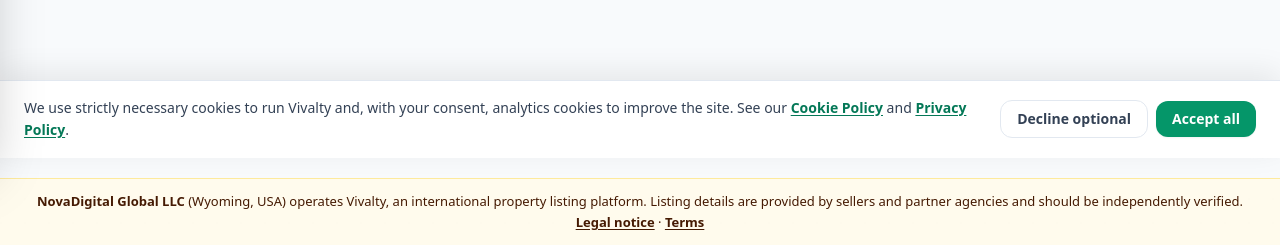
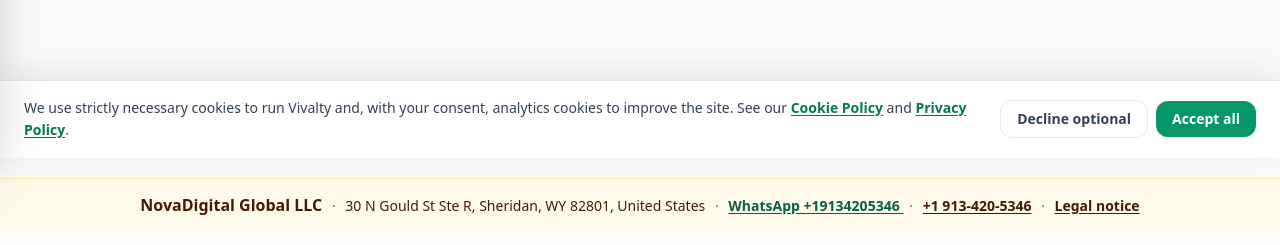
Before and after one commit to ares1231231/VIVALTY, a Django app: page /auth/forgot/ in a window 1280 px wide. Shown: the part 642-887 px from the top of the page. Run offline with Django 5.2, Linux system fonts and the light colour scheme; style sheets or scripts are compiled from the project's sources; some libraries are stand-ins or nearby versions; some web fonts are replaced.

Commit message:
feat: make company name, address and WhatsApp highly visible in footer
Add a prominent company identity card in the footer and surface NovaDigital Global LLC details in the site-wide compliance bar.

Co-authored-by: Cursor <cursoragent@cursor.com>

```diff
--- a/apps/web/templates/web/components/compliance_bar.html
+++ b/apps/web/templates/web/components/compliance_bar.html
@@ -1,10 +1,23 @@
 {# Site-wide regulatory disclaimer — visible on every page for ad-platform reviewers. #}
-<div class="border-t border-amber-200/80 bg-amber-50/90 text-amber-950" role="note" aria-label="Regulatory disclaimer">
-  <div class="mx-auto max-w-7xl px-4 sm:px-6 py-3 text-center text-xs sm:text-[13px] leading-relaxed">
-    <strong class="font-semibold">{{ COMPANY_LEGAL_NAME }}</strong> (Wyoming, USA) operates Vivalty, an international property listing platform.
-    Listing details are provided by sellers and partner agencies and should be independently verified.
-    <a href="{% url 'web:legal_notice' %}" class="font-semibold underline underline-offset-2 hover:text-amber-900">Legal notice</a>
-    ·
-    <a href="{% url 'web:terms' %}" class="font-semibold underline underline-offset-2 hover:text-amber-900">Terms</a>
+{% load web_extras %}
+<div class="border-t border-amber-200/80 bg-amber-50 text-amber-950" role="note" aria-label="Company identity">
+  <div class="mx-auto max-w-7xl px-4 sm:px-6 py-3.5 text-center text-xs sm:text-sm leading-relaxed">
+    <strong class="text-sm font-extrabold text-amber-950 sm:text-base">{{ COMPANY_LEGAL_NAME }}</strong>
+    <span class="mx-1.5 text-amber-700">·</span>
+    <span class="font-medium">{{ COMPANY_REGISTERED_ADDRESS }}</span>
+    {% if COMPANY_WHATSAPP %}
+    <span class="mx-1.5 text-amber-700">·</span>
+    <a href="https://wa.me/{{ COMPANY_WHATSAPP|digits }}"
+       class="font-bold text-emerald-800 underline underline-offset-2 hover:text-emerald-950"
+       rel="noopener noreferrer" target="_blank">
+      WhatsApp +{{ COMPANY_WHATSAPP|digits }}
+    </a>
+    {% endif %}
+    {% if COMPANY_PHONE %}
+    <span class="mx-1.5 text-amber-700">·</span>
+    <a href="tel:{{ COMPANY_PHONE|digits }}" class="font-semibold underline underline-offset-2 hover:text-amber-900">{{ COMPANY_PHONE }}</a>
+    {% endif %}
+    <span class="mx-1.5 hidden text-amber-700 sm:inline">·</span>
+    <a href="{% url 'web:legal_notice' %}" class="mt-1 inline-block font-semibold underline underline-offset-2 hover:text-amber-900 sm:mt-0">Legal notice</a>
   </div>
 </div>
--- a/apps/web/templates/web/components/footer.html
+++ b/apps/web/templates/web/components/footer.html
@@ -29,20 +29,52 @@
           destinations, with verified listings and local guides.
         </p>
 
-        {# Trust strip #}
-        <div class="mt-6 flex flex-wrap items-center gap-x-5 gap-y-2 text-xs text-ink-500">
-          <div class="flex items-center gap-1.5">
-            <span class="h-1.5 w-1.5 rounded-full bg-emerald-400 animate-pulse"></span>
-            <span>Multilingual support</span>
+        {# Company identity — prominent for visitors & ad reviewers #}
+        <div class="mt-6 max-w-lg rounded-2xl border border-white/15 bg-white/5 p-5">
+          <p class="text-[11px] font-bold uppercase tracking-[0.2em] text-brand-300">Operated by</p>
+          <p class="mt-1.5 text-xl font-extrabold tracking-tight text-white sm:text-2xl">
+            {{ COMPANY_LEGAL_NAME }}
+          </p>
+          <p class="mt-1 text-sm font-medium text-ink-300">
+            Wyoming LLC · United States
+            {% if COMPANY_EIN %}<span class="text-ink-500"> · EIN {{ COMPANY_EIN }}</span>{% endif %}
+          </p>
+          <div class="mt-4 space-y-2.5 text-sm text-ink-200">
+            <p class="flex items-start gap-2.5">
+              <svg class="mt-0.5 h-4 w-4 shrink-0 text-brand-400" fill="none" viewBox="0 0 24 24" stroke="currentColor" stroke-width="2" aria-hidden="true">
+                <path stroke-linecap="round" stroke-linejoin="round" d="M17.657 16.657L13.414 20.9a1.998 1.998 0 01-2.827 0l-4.244-4.243a8 8 0 1111.314 0z"/>
+                <path stroke-linecap="round" stroke-linejoin="round" d="M15 11a3 3 0 11-6 0 3 3 0 016 0z"/>
+              </svg>
+              <span class="font-medium leading-snug text-white">{{ COMPANY_REGISTERED_ADDRESS }}</span>
+            </p>
+            {% if COMPANY_PHONE %}
+            <p class="flex items-center gap-2.5">
+              <svg class="h-4 w-4 shrink-0 text-brand-400" fill="none" viewBox="0 0 24 24" stroke="currentColor" stroke-width="2" aria-hidden="true">
+                <path stroke-linecap="round" stroke-linejoin="round" d="M3 5a2 2 0 012-2h3.28a1 1 0 01.948.684l1.498 4.493a1 1 0 01-.502 1.21l-2.257 1.13a11.042 11.042 0 005.516 5.516l1.13-2.257a1 1 0 011.21-.502l4.493 1.498a1 1 0 01.684.949V19a2 2 0 01-2 2h-1C9.716 21 3 14.284 3 6V5z"/>
+              </svg>
+              <a href="tel:{{ COMPANY_PHONE|digits }}" class="font-semibold text-white hover:text-brand-300 transition-colors">{{ COMPANY_PHONE }}</a>
+            </p>
+            {% endif %}
+            {% if COMPANY_WHATSAPP %}
+            <p class="flex items-center gap-2.5">
+              <svg class="h-4 w-4 shrink-0 text-[#25D366]" viewBox="0 0 24 24" fill="currentColor" aria-hidden="true">
+                <path d="M17.472 14.382c-.297-.149-1.758-.867-2.03-.967-.273-.099-.471-.148-.67.15-.197.297-.767.966-.94 1.164-.173.199-.347.223-.644.075-.297-.15-1.255-.463-2.39-1.475-.883-.788-1.48-1.761-1.653-2.059-.173-.297-.018-.458.13-.606.134-.133.298-.347.446-.52.149-.174.198-.298.298-.497.099-.198.05-.371-.025-.52-.075-.149-.669-1.612-.916-2.207-.242-.579-.487-.5-.669-.51-.173-.008-.371-.01-.57-.01-.198 0-.52.074-.792.372-.272.297-1.04 1.016-1.04 2.479 0 1.462 1.065 2.875 1.213 3.074.149.198 2.096 3.2 5.077 4.487.709.306 1.262.489 1.694.625.712.227 1.36.195 1.871.118.571-.085 1.758-.719 2.006-1.413.248-.694.248-1.289.173-1.413-.074-.124-.272-.198-.57-.347m-5.421 7.403h-.004a9.87 9.87 0 01-5.031-1.378l-.361-.214-3.741.982.998-3.648-.235-.374a9.86 9.86 0 01-1.51-5.26c.001-5.45 4.436-9.884 9.888-9.884 2.64 0 5.122 1.03 6.988 2.898a9.825 9.825 0 012.893 6.994c-.003 5.45-4.435 9.884-9.885 9.884m8.413-18.297A11.815 11.815 0 0012.05 0C5.495 0 .16 5.335.157 11.892c0 2.096.547 4.142 1.588 5.945L.057 24l6.305-1.654a11.882 11.882 0 005.683 1.448h.005c6.554 0 11.89-5.335 11.893-11.893a11.821 11.821 0 00-3.48-8.413z"/>
+              </svg>
+              <a href="https://wa.me/{{ COMPANY_WHATSAPP|digits }}"
+                 class="inline-flex items-center gap-2 font-bold text-[#25D366] hover:text-[#4ae07e] transition-colors"
+                 rel="noopener noreferrer" target="_blank">
+                WhatsApp +{{ COMPANY_WHATSAPP|digits }}
+              </a>
+            </p>
+            {% endif %}
           </div>
-          <div class="flex items-center gap-1.5">
-            <span class="h-1.5 w-1.5 rounded-full bg-sky-400"></span>
-            <span>7 destinations</span>
-          </div>
-          <div class="flex items-center gap-1.5">
-            <span class="h-1.5 w-1.5 rounded-full bg-amber-400"></span>
-            <span>Verified listings</span>
-          </div>
+          {% if COMPANY_WHATSAPP %}
+          <a href="https://wa.me/{{ COMPANY_WHATSAPP|digits }}"
+             class="mt-4 inline-flex w-full items-center justify-center gap-2 rounded-xl bg-[#25D366] px-4 py-3 text-sm font-bold text-white shadow-lg shadow-[#25D366]/20 hover:bg-[#1ebe57] transition-colors sm:w-auto"
+             rel="noopener noreferrer" target="_blank">
+            Chat on WhatsApp
+          </a>
+          {% endif %}
         </div>
       </div>
 
@@ -139,27 +171,53 @@
       </div>
     </div>
 
-    {# ── Bottom: legal + socials ────────────────────────────────── #}
-    <div class="mt-12 pt-8 border-t border-white/10 flex flex-col sm:flex-row items-center justify-between gap-4">
-      <div class="flex flex-wrap items-center gap-x-5 gap-y-1 text-xs text-ink-500">
+    {# ── Bottom: company identity + legal links ─────────────────── #}
+    <div class="mt-12 space-y-6 border-t border-white/10 pt-8">
+      <div class="flex flex-col gap-4 lg:flex-row lg:items-center lg:justify-between">
+        <div>
+          <p class="text-base font-extrabold text-white sm:text-lg">{{ COMPANY_LEGAL_NAME }}</p>
+          <p class="mt-1 text-sm font-medium text-ink-200">{{ COMPANY_REGISTERED_ADDRESS }}</p>
+          <div class="mt-2 flex flex-wrap items-center gap-x-4 gap-y-1 text-sm">
+            {% if COMPANY_PHONE %}
+            <a href="tel:{{ COMPANY_PHONE|digits }}" class="font-semibold text-white hover:text-brand-300 transition-colors">{{ COMPANY_PHONE }}</a>
+            {% endif %}
+            {% if COMPANY_WHATSAPP %}
+            <a href="https://wa.me/{{ COMPANY_WHATSAPP|digits }}"
+               class="font-bold text-[#25D366] hover:text-[#4ae07e] transition-colors"
+               rel="noopener noreferrer" target="_blank">
+              WhatsApp +{{ COMPANY_WHATSAPP|digits }}
+            </a>
+            {% endif %}
+            {% if COMPANY_EIN %}
+            <span class="text-ink-400">EIN {{ COMPANY_EIN }}</span>
+            {% endif %}
+          </div>
+        </div>
+        <div class="flex items-center gap-2">
+          {% if COMPANY_WHATSAPP %}
+          <a href="https://wa.me/{{ COMPANY_WHATSAPP|digits }}"
+             aria-label="WhatsApp {{ COMPANY_WHATSAPP }}"
+             class="inline-flex h-10 items-center gap-2 rounded-xl bg-[#25D366] px-4 text-sm font-bold text-white hover:bg-[#1ebe57] transition-colors"
+             rel="noopener noreferrer" target="_blank">
+            WhatsApp
+          </a>
+          {% endif %}
+          <a href="mailto:{{ COMPANY_SUPPORT_EMAIL }}" aria-label="Email {{ COMPANY_SUPPORT_EMAIL }}"
+             class="flex h-10 w-10 items-center justify-center rounded-xl border border-white/10 bg-white/5 text-ink-300 hover:text-white hover:border-white/20 hover:bg-white/10 transition-all">
+            <svg class="h-4 w-4" viewBox="0 0 24 24" fill="none" stroke="currentColor" stroke-width="2">
+              <path stroke-linecap="round" stroke-linejoin="round" d="M3 8l9 6 9-6M5 19h14a2 2 0 002-2V7a2 2 0 00-2-2H5a2 2 0 00-2 2v10a2 2 0 002 2z"/>
+            </svg>
+          </a>
+        </div>
+      </div>
+
+      <div class="flex flex-wrap items-center gap-x-5 gap-y-2 text-xs text-ink-500">
         <span>&copy; {% now "Y" %} {{ COMPANY_LEGAL_NAME }}. All rights reserved.</span>
-        <span class="hidden sm:inline text-ink-600">·</span>
-        <span class="w-full sm:w-auto text-ink-500">{{ COMPANY_REGISTERED_ADDRESS }}</span>
-        {% if COMPANY_EIN %}<span class="text-ink-500">EIN {{ COMPANY_EIN }}</span>{% endif %}
         <a href="{% url 'web:privacy' %}" class="hover:text-white transition-colors">Privacy</a>
         <a href="{% url 'web:terms' %}" class="hover:text-white transition-colors">Terms</a>
         <a href="{% url 'web:cookies' %}" class="hover:text-white transition-colors">Cookies</a>
         <a href="{% url 'web:legal_notice' %}" class="hover:text-white transition-colors">Legal notice</a>
         <a href="{% url 'web:contact' %}" class="hover:text-white transition-colors">Contact</a>
-      </div>
-
-      <div class="flex items-center gap-2">
-        <a href="mailto:{{ COMPANY_SUPPORT_EMAIL }}" aria-label="Email {{ COMPANY_SUPPORT_EMAIL }}"
-           class="flex h-9 w-9 items-center justify-center rounded-xl border border-white/10 bg-white/5 text-ink-400 hover:text-white hover:border-white/20 hover:bg-white/10 transition-all">
-          <svg class="h-4 w-4" viewBox="0 0 24 24" fill="none" stroke="currentColor" stroke-width="2">
-            <path stroke-linecap="round" stroke-linejoin="round" d="M3 8l9 6 9-6M5 19h14a2 2 0 002-2V7a2 2 0 00-2-2H5a2 2 0 00-2 2v10a2 2 0 002 2z"/>
-          </svg>
-        </a>
       </div>
     </div>
 
```
